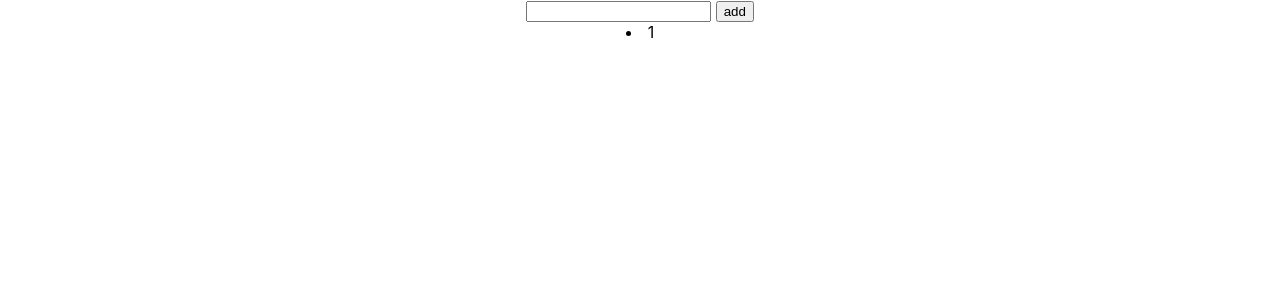
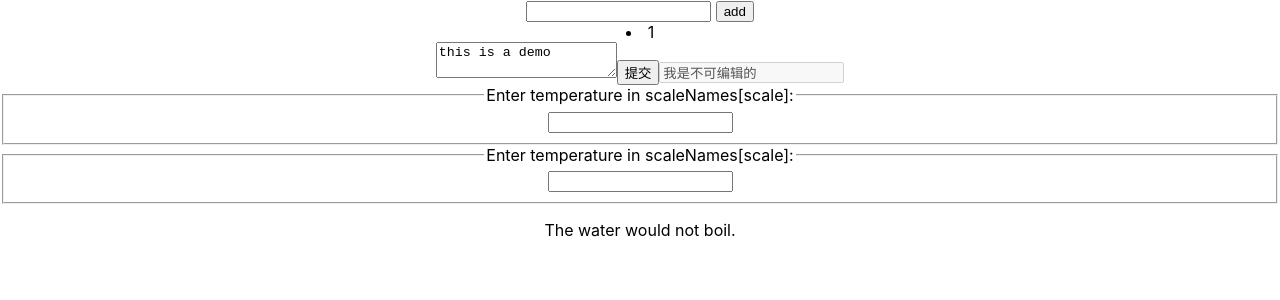
Before and after one commit to LingLingxia/my-react-demo, a React (Create React App) app: page / in a window 1280 px wide. Shown: the top 300 px of the page. Built offline with nearby package versions, Linux system fonts and the light colour scheme.

Commit message:
feat:状态提升

```diff
--- a/src/App.js
+++ b/src/App.js
@@ -1,6 +1,8 @@
 import React from 'react';
 import './App.css';
 import TodoItem from './todo';
+import TextArea from './textarea'
+import StatusPromotion from './status-promotion'
 class App extends React.Component {
   constructor(props){
     super(props);
@@ -42,6 +44,8 @@
          )
        })
       }
+      <TextArea></TextArea>
+      <StatusPromotion></StatusPromotion>
       </div>
     );
   }
--- /dev/null
+++ b/src/status-promotion/index.js
@@ -0,0 +1,98 @@
+//状态提升演示
+import React from 'react';
+function BoilingVerdict(props) {
+    if (props.celsius >= 100) {
+      return <p>The water would boil.</p>;
+    }
+    return <p>The water would not boil.</p>;
+}
+
+const scaleNames = {
+    c: 'Celsius',
+    f: 'Fahrenheit'
+  };
+
+  function tryConvert(temperature, convert) {
+    const input = parseFloat(temperature);
+    if (Number.isNaN(input)) {
+      return '';
+    }
+    const output = convert(input);
+    const rounded = Math.round(output * 1000) / 1000;
+    return rounded.toString();
+  }
+
+  function toCelsius(fahrenheit) {
+    return (fahrenheit - 32) * 5 / 9;
+  }
+
+  function toFahrenheit(celsius) {
+    return (celsius * 9 / 5) + 32;
+  }
+class TemperatureInput extends React.Component {
+    constructor(props) {
+      super(props);
+      this.handleChange = this.handleChange.bind(this);
+      this.state = {temperature: ''};
+    }
+
+    handleChange(e) {
+     // this.setState({temperature: e.target.value});
+     this.props.onTemperatureChange(e.target.value);
+    }
+
+    render() {
+      const temperature = this.props.temperature;
+      const scale = this.props.scale;
+      return (
+        <fieldset>
+          <legend>Enter temperature in scaleNames[scale]:</legend>
+          <input
+            value={temperature}
+            onChange={this.handleChange} />
+        </fieldset>
+      );
+    }
+}
+class Calculator extends React.Component {
+    constructor(props){
+        super(props)
+        this.handleCelsiusChange = this.handleCelsiusChange.bind(this);
+        this.handleFahrenheitChange = this.handleFahrenheitChange.bind(this);
+        this.state = {temperature: '',scale: 'c'};
+    }
+    render() {
+        const temperature = this.state.temperature;
+        const scale = this.state.scale;
+        const celsius = scale === 'f' ? tryConvert(temperature, toCelsius) : temperature;
+        const fahrenheit = scale === 'c' ? tryConvert(temperature, toFahrenheit) : temperature;
+      return (
+        <div>
+          <TemperatureInput scale="c" temperature={celsius} onTemperatureChange={this.handleCelsiusChange}/>
+          <TemperatureInput scale="f" temperature={fahrenheit} onTemperatureChange={this.handleFahrenheitChange}/>
+          <BoilingVerdict
+          celsius={parseFloat(celsius)} />
+        </div>
+      );
+    }
+    handleCelsiusChange(temperature) {
+        this.setState({scale: 'c', temperature});
+      }
+
+    handleFahrenheitChange(temperature) {
+        this.setState({scale: 'f', temperature});
+    }
+  }
+class StatusPromotion extends React.Component {
+    constructor(props) {
+        super(props);
+        this.state = {  }
+    }
+    render() {
+        return (
+            <Calculator></Calculator>
+          );
+    }
+}
+
+export default StatusPromotion;
--- /dev/null
+++ b/src/textarea/index.js
@@ -0,0 +1,35 @@
+import React from 'react';
+class TextArea extends React.Component{
+    constructor(props){
+        super(props);
+        this.state={
+            value:'this is a demo',
+            inputValue:'我是不可编辑的'
+        }
+        this.handleChange = this.handleChange.bind(this);
+        this.handleSubmit = this.handleSubmit.bind(this);
+    }
+
+    handleChange(e){
+        this.setState({
+            value:e.target.value
+        })
+    }
+    handleSubmit(e){
+        alert(this.state.value)
+       // this.setState({inputValue:this.setState.value})
+       //受控组件不能这样去改值,会报错  ,它说我因为从受控状态改成了非受控状态
+        e.preventDefault();
+    }
+    render(){
+       return(
+           <form onSubmit={this.handleSubmit}>
+               <textarea value={this.state.value} onChange={this.handleChange}></textarea>
+               <input type="submit" value="提交"/>
+               <input value={this.state.inputValue} disabled/>
+           </form>
+       )
+    }
+}
+
+export default TextArea
```
Also changed, not shown: src/index.js (line endings or trailing spaces).
